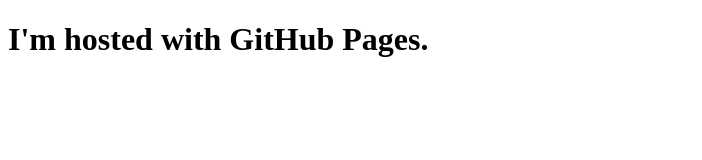
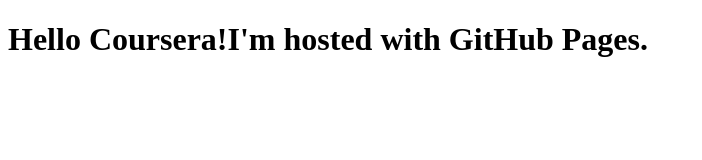
Before and after one commit to irenerrrr/irenerrrr.github.io, a plain HTML site: page site/index.html in a window 1280 px wide. Shown: the whole page, without its empty margins (0-702 px from the left). Drawn offline with Linux system fonts and the light colour scheme.

Commit message:
Update index.html

```diff
--- a/site/index.html
+++ b/site/index.html
@@ -4,6 +4,6 @@
     <title>Hello Coursera! </title>
 </head>
 <body>
-<h1>I'm hosted with GitHub Pages.</h1>
+<h1>Hello Coursera!I'm hosted with GitHub Pages.</h1>
 </body>
 </html>
```
